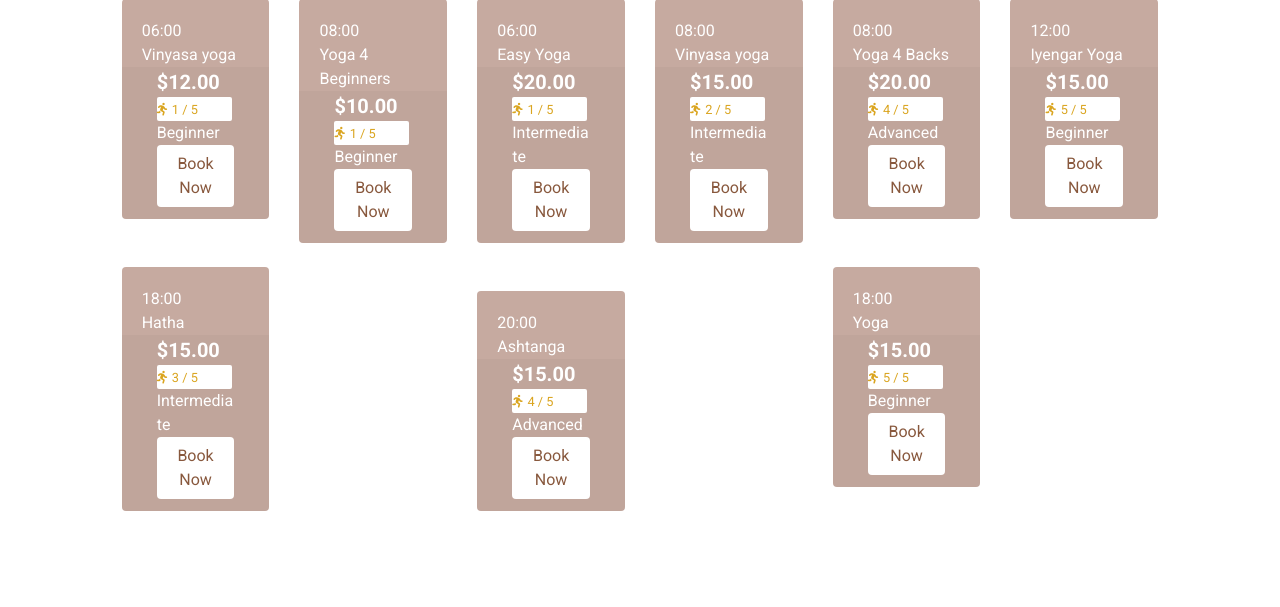
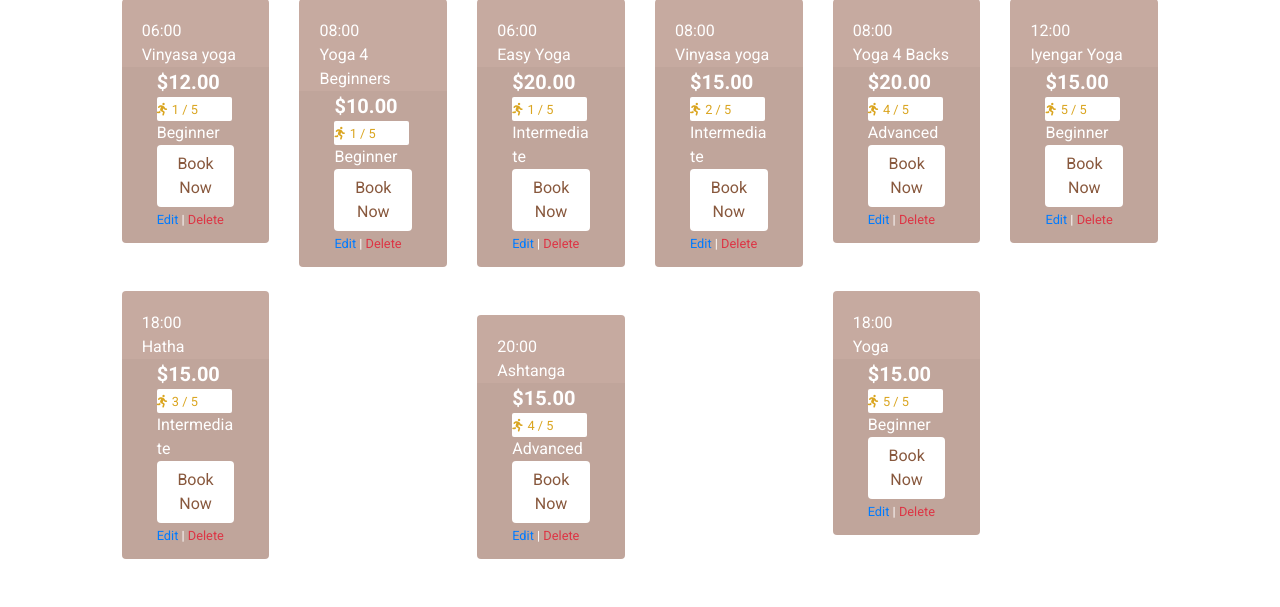
Before and after one commit to TobinWebDesign/Full-Stack-Frameworks-with-Django-Milestone-Project, a Django app: page /classes/ in a window 1280 px wide. Shown: the part 280-887 px from the top of the page. Before the commit the page ends 791 px from the top, so only its background shows below. Run offline with Django 3.2, Linux system fonts and the light colour scheme; a user stored in the database is signed in; data comes from the database, SQL or seed files in the repository; parts of the project's set-up code (start-up, migrations or seed data) failed here and were passed over; some libraries are stand-ins or nearby versions.

Commit message:
added edit btn to classes.html

```diff
--- a/classes/templates/classes/classes.html
+++ b/classes/templates/classes/classes.html
@@ -45,6 +45,12 @@
                                         {% endif %}
                                         <p class="mb-0">{{ class.level }}</p>
                                         <a class="btn btn-white" href="{% url 'class_detail' class.id %}">Book Now</a>
+                                        {% if request.user.is_superuser %}
+                                            <small class="ml-3">
+                                                <a href="{% url 'edit_class' class.id %}">Edit</a> |
+                                                <a class="text-danger" href="">Delete</a>
+                                            </small>
+                                        {% endif %}
                                     </div>
                                 </div>
                             </div>
@@ -78,6 +84,12 @@
                                         {% endif %}
                                         <p class="mb-0">{{ class.level }}</p>
                                         <a class="btn btn-white" href="{% url 'class_detail' class.id %}">Book Now</a>
+                                        {% if request.user.is_superuser %}
+                                            <small class="ml-3">
+                                                <a href="{% url 'edit_class' class.id %}">Edit</a> |
+                                                <a class="text-danger" href="">Delete</a>
+                                            </small>
+                                        {% endif %}
                                     </div>
                                 </div>
                             </div>
@@ -111,6 +123,12 @@
                                         {% endif %}
                                         <p class="mb-0">{{ class.level }}</p>
                                         <a class="btn btn-white" href="{% url 'class_detail' class.id %}">Book Now</a>
+                                        {% if request.user.is_superuser %}
+                                            <small class="ml-3">
+                                                <a href="{% url 'edit_class' class.id %}">Edit</a> |
+                                                <a class="text-danger" href="">Delete</a>
+                                            </small>
+                                        {% endif %}
                                     </div>
                                 </div>
                             </div>
@@ -144,6 +162,12 @@
                                         {% endif %}
                                         <p class="mb-0">{{ class.level }}</p>
                                         <a class="btn btn-white" href="{% url 'class_detail' class.id %}">Book Now</a>
+                                        {% if request.user.is_superuser %}
+                                            <small class="ml-3">
+                                                <a href="{% url 'edit_class' class.id %}">Edit</a> |
+                                                <a class="text-danger" href="">Delete</a>
+                                            </small>
+                                        {% endif %}
                                     </div>
                                 </div>
                             </div>
@@ -177,6 +201,12 @@
                                         {% endif %}
                                         <p class="mb-0">{{ class.level }}</p>
                                         <a class="btn btn-white" href="{% url 'class_detail' class.id %}">Book Now</a>
+                                        {% if request.user.is_superuser %}
+                                            <small class="ml-3">
+                                                <a href="{% url 'edit_class' class.id %}">Edit</a> |
+                                                <a class="text-danger" href="">Delete</a>
+                                            </small>
+                                        {% endif %}
                                     </div>
                                 </div>
                             </div>
@@ -210,6 +240,12 @@
                                         {% endif %}
                                         <p class="mb-0">{{ class.level }}</p>
                                         <a class="btn btn-white" href="{% url 'class_detail' class.id %}">Book Now</a>
+                                        {% if request.user.is_superuser %}
+                                            <small class="ml-3">
+                                                <a href="{% url 'edit_class' class.id %}">Edit</a> |
+                                                <a class="text-danger" href="">Delete</a>
+                                            </small>
+                                        {% endif %}
                                     </div>
                                 </div>
                             </div>
```
